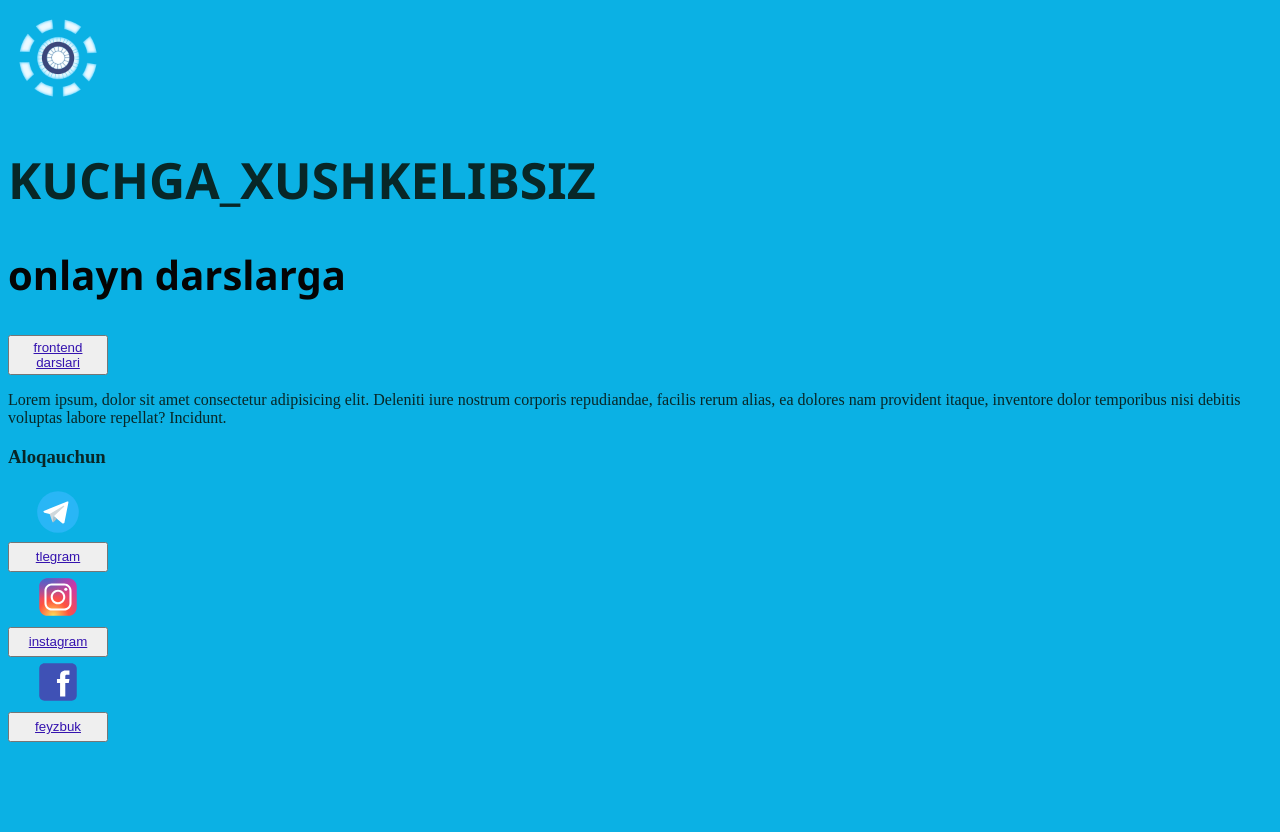
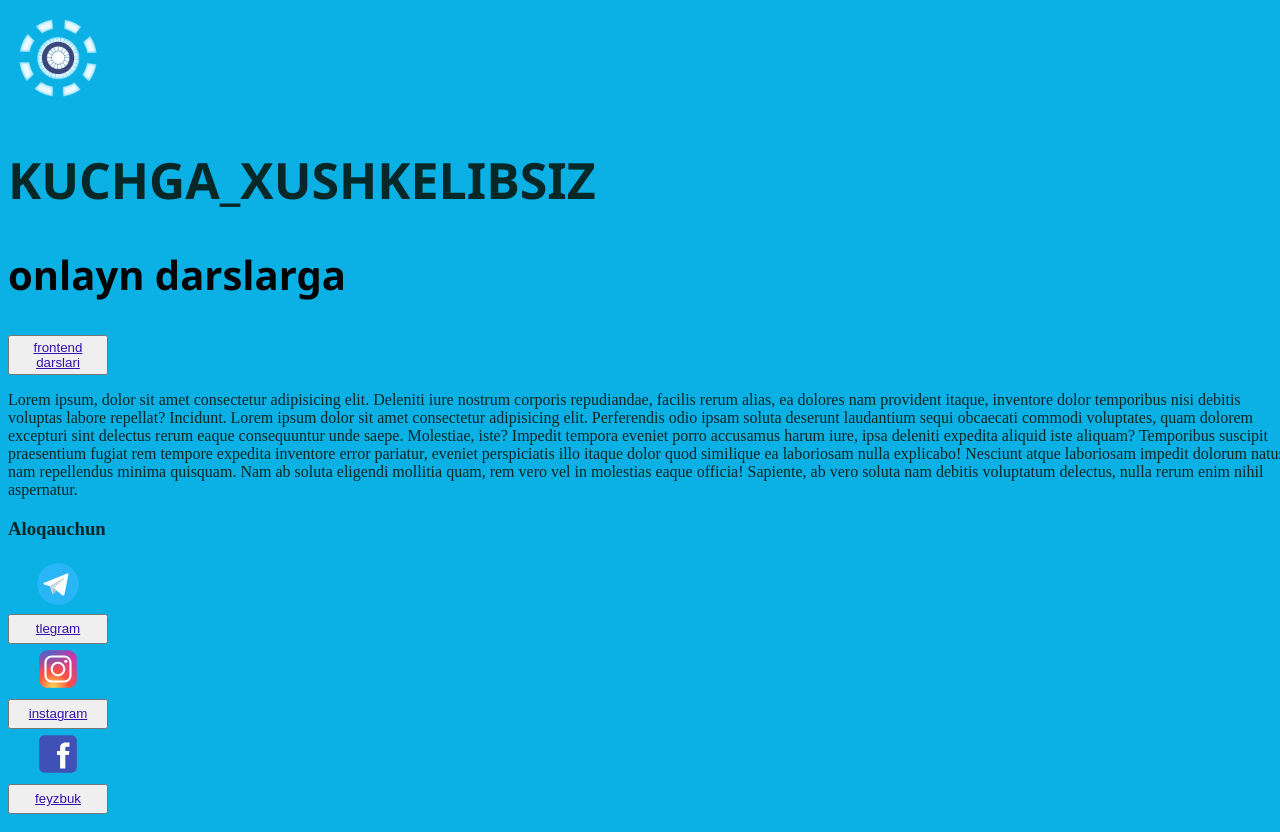
Before and after one commit to ozodvek/dars, a plain HTML site: page index.html in a window 1280 px wide. Before the commit the page ends 800 px from the top, so only its background shows below. Drawn offline with Linux system fonts and the light colour scheme.

Commit message:
malumot qoshdim

```diff
--- a/index.html
+++ b/index.html
@@ -81,6 +81,7 @@
       </button>
       <P>
         Lorem ipsum, dolor sit amet consectetur adipisicing elit. Deleniti iure nostrum corporis repudiandae, facilis rerum alias, ea dolores nam provident itaque, inventore dolor temporibus nisi debitis voluptas labore repellat? Incidunt.
+        Lorem ipsum dolor sit amet consectetur adipisicing elit. Perferendis odio ipsam soluta deserunt laudantium sequi obcaecati commodi voluptates, quam dolorem excepturi sint delectus rerum eaque consequuntur unde saepe. Molestiae, iste? Impedit tempora eveniet porro accusamus harum iure, ipsa deleniti expedita aliquid iste aliquam? Temporibus suscipit praesentium fugiat rem tempore expedita inventore error pariatur, eveniet perspiciatis illo itaque dolor quod similique ea laboriosam nulla explicabo! Nesciunt atque laboriosam impedit dolorum natus nam repellendus minima quisquam. Nam ab soluta eligendi mollitia quam, rem vero vel in molestias eaque officia! Sapiente, ab vero soluta nam debitis voluptatum delectus, nulla rerum enim nihil aspernatur.
       </P>
     </div>
   </header>
```
